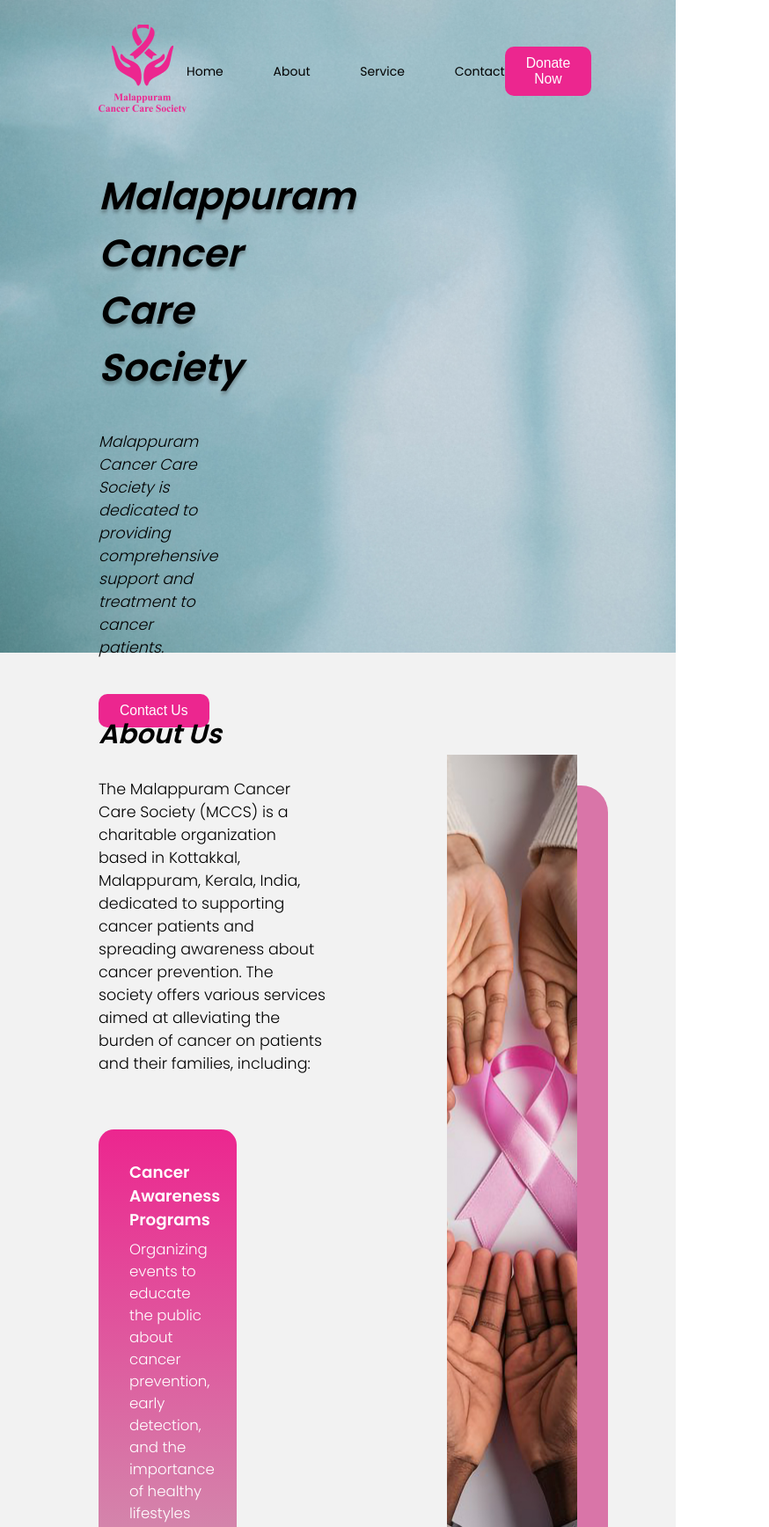
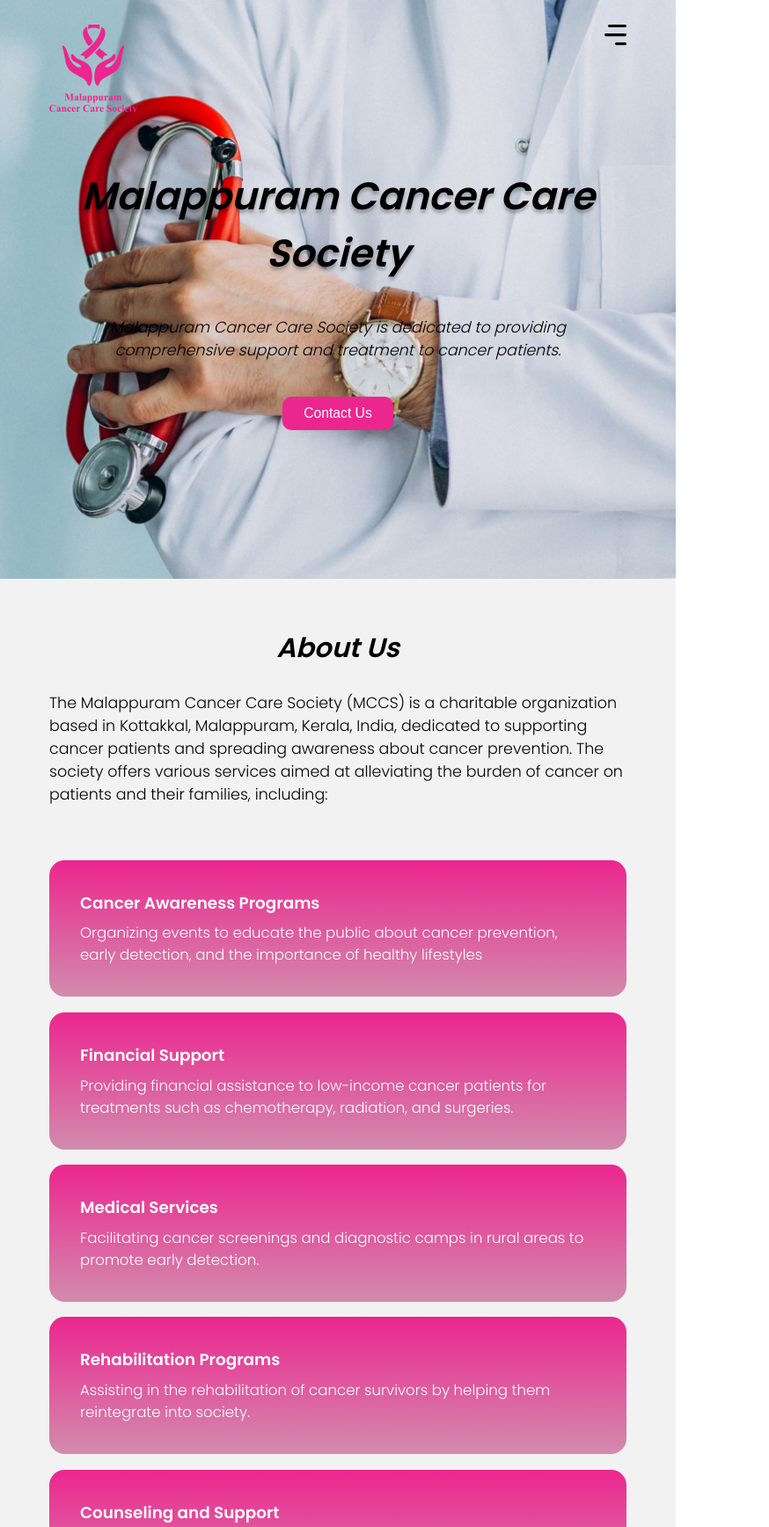
Before and after one commit to fasal26/Malappuram-ccs, a website built with Vite: page index.html in a window 768 px wide. Shown: the top 1736 px of the page at 88% size, 874 px wide, since content can reach past the window. Built offline with nearby package versions, Linux system fonts and the light colour scheme.

Commit message:
Tablet responsie changes

```diff
--- a/about.css
+++ b/about.css
@@ -117,7 +117,7 @@
   font-size: 1.0625rem; /* 17px converted to rem */
 }
 
-@media (max-width: 480px) {
+@media (max-width: 599px) {
   .abtus-wrapper{
     padding: 2rem;
   }
@@ -154,3 +154,60 @@
     gap: 20px;
   }
 }
+
+@media (min-width: 600px) and (max-width: 1200px) {
+  .abtus-wrapper{
+    padding: 4rem;
+  }
+
+  .abtus-content-wrapper {
+    flex-direction: column;
+    justify-content: center;
+    align-items: center;
+  }
+
+  .abtus-wrapper > h2{
+    text-align: center;
+  }
+
+  .abtus-details-title > h4{
+    max-width: 100%;
+  }
+
+  .abtus-card{
+    max-width: 100%;
+    flex: 1 1 100%;
+  }
+
+  .abtus-img-wrapper {
+    height: 70rem;
+    width: 60%;
+  }
+
+  .img-bkgrnd-container {
+    top: 1.5rem;
+    left: 1.2rem;
+    border-radius: 0 1.1875rem 0 1.1875rem;
+  }
+
+  .members-wrapper{
+    margin-top: 7rem;
+    flex-direction: column;
+    gap: 40px;
+  }
+
+  .member-card-img-wrapper {
+    height: 35rem;
+    width: 70%;
+    margin: 0 auto;
+  }
+
+  .member-dtls{
+    width: 70%;
+    margin: 0 auto;
+  }
+
+  .member-card-img-wrapper > figure > img {
+    object-fit: fill;
+  }
+}
--- a/footer.css
+++ b/footer.css
@@ -51,7 +51,7 @@
   text-align: center;
 }
 
-@media (max-width: 480px) {
+@media (max-width: 700px) {
   .footer-container{
     flex-direction: column;
     gap: 20px;
--- a/goal.css
+++ b/goal.css
@@ -54,7 +54,7 @@
   border-radius: 0 35px 0 35px;
 }
 
-@media (max-width: 480px) {
+@media (max-width: 1200px) {
 
   .goal-wrapper{
     flex-direction: column;
--- a/header.css
+++ b/header.css
@@ -49,7 +49,7 @@
   }
 }
 
-@media (max-width: 480px) {
+@media (max-width: 599px) {
   .header-wrapper{
     height: 47rem;
     background-position: right;
@@ -74,3 +74,33 @@
     text-align: center;
   }
 }
+
+@media (min-width: 600px) and (max-width: 1024px) {
+  .header-menu-wrapper, .header-donate-btn{
+    display: none;
+  }
+
+  .header-wrapper{
+    height: 47rem;
+    background-position: right;
+  }
+
+  .header-details-wrapper {
+    max-width: 100%;
+    padding: 2rem 4rem;
+    justify-content: center;
+    align-items: center;
+  }
+
+  .header-details-wrapper > h1{
+    text-align: center;
+  }
+
+  .header-details-wrapper > h5{
+    text-align: center;
+  }
+
+  .burger{
+    display: block;
+  }
+}
--- a/services.css
+++ b/services.css
@@ -110,10 +110,10 @@
 }
 
 .donation-content-wrapper > button {
-  width: 15%;
+  width: 28%;
 }
 
-@media (max-width: 480px) {
+@media (max-width: 1200px) {
 
   .services-wrapper{
     padding-top: 40px;
--- a/style.css
+++ b/style.css
@@ -158,7 +158,7 @@
 }
 
 /* For very small screens */
-@media (max-width: 480px) {
+@media (max-width: 599px) {
   .burger{
     display: block;
   }
@@ -171,3 +171,17 @@
     padding: 2rem 2rem;
   }
 }
+
+@media (min-width: 600px) and (max-width: 1024px) {
+  html {
+    font-size: 14px; /* Further reduce the root font size */
+  }
+
+  .burger{
+    display: block;
+  }
+
+  .content-padding {
+    padding: 2rem 4rem;
+  }
+}
```
